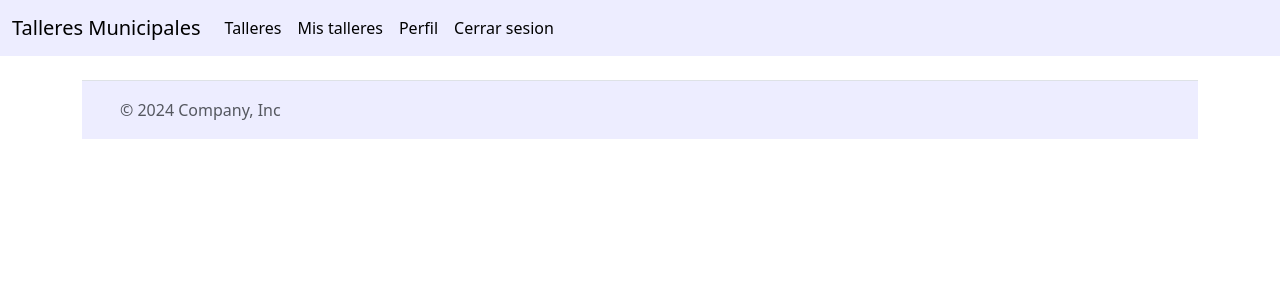
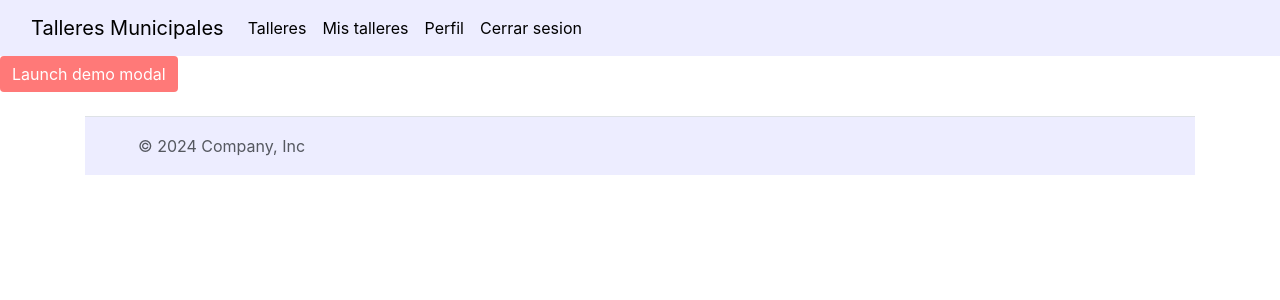
Before and after one commit to Joakosss/TalleresMunicipalidad, a Django app: page /inscripcion/ in a window 1280 px wide. Shown: the top 300 px of the page. Run offline with Django 5.2, Linux system fonts and the light colour scheme; a user stored in the database is signed in; some libraries are stand-ins or nearby versions.

Commit message:
modal taller uuu

```diff
--- a/talleresAPP/templates/pages/base.html
+++ b/talleresAPP/templates/pages/base.html
@@ -7,6 +7,8 @@
     <title>Talleres Municipales</title>
     {% comment %}boostrap{% endcomment %}
     <link href="https://cdn.jsdelivr.net/npm/bootstrap@5.3.3/dist/css/bootstrap.min.css" rel="stylesheet" integrity="sha384-QWTKZyjpPEjISv5WaRU9OFeRpok6YctnYmDr5pNlyT2bRjXh0JMhjY6hW+ALEwIH" crossorigin="anonymous" />
+
+    <link rel="stylesheet" href="https://cdn.jsdelivr.net/npm/bootstrap@4.0.0/dist/css/bootstrap.min.css" integrity="sha384-Gn5384xqQ1aoWXA+058RXPxPg6fy4IWvTNh0E263XmFcJlSAwiGgFAW/dAiS6JXm" crossorigin="anonymous">
     <link rel="stylesheet" href="{% static 'css/colores.css' %}" />
   </head>
   <body>
@@ -26,5 +28,8 @@
     {% comment %}Aqui van los mensajes de messages{% endcomment %}
 
     <script src="https://cdn.jsdelivr.net/npm/bootstrap@5.3.3/dist/js/bootstrap.bundle.min.js" integrity="sha384-YvpcrYf0tY3lHB60NNkmXc5s9fDVZLESaAA55NDzOxhy9GkcIdslK1eN7N6jIeHz" crossorigin="anonymous"></script>
+    <script src="https://code.jquery.com/jquery-3.2.1.slim.min.js" integrity="sha384-KJ3o2DKtIkvYIK3UENzmM7KCkRr/rE9/Qpg6aAZGJwFDMVNA/GpGFF93hXpG5KkN" crossorigin="anonymous"></script>
+    <script src="https://cdn.jsdelivr.net/npm/popper.js@1.12.9/dist/umd/popper.min.js" integrity="sha384-ApNbgh9B+Y1QKtv3Rn7W3mgPxhU9K/ScQsAP7hUibX39j7fakFPskvXusvfa0b4Q" crossorigin="anonymous"></script>
+    <script src="https://cdn.jsdelivr.net/npm/bootstrap@4.0.0/dist/js/bootstrap.min.js" integrity="sha384-JZR6Spejh4U02d8jOt6vLEHfe/JQGiRRSQQxSfFWpi1MquVdAyjUar5+76PVCmYl" crossorigin="anonymous"></script>
   </body>
 </html>
--- a/talleresAPP/templates/pages/inscripcion.html
+++ b/talleresAPP/templates/pages/inscripcion.html
@@ -1 +1,29 @@
 {% extends 'pages/base.html' %}
+
+{% block body %}
+<!-- Button trigger modal -->
+<button type="button" class="btn btn-primary" data-toggle="modal" data-target="#exampleModal">
+    Launch demo modal
+  </button>
+    <!-- Modal -->
+<div class="modal fade" id="exampleModal" tabindex="-1" role="dialog" aria-labelledby="exampleModalLabel" aria-hidden="true">
+    <div class="modal-dialog" role="document">
+      <div class="modal-content">
+        <div class="modal-header">
+          <h5 class="modal-title" id="exampleModalLabel">Modal title</h5>
+          <button type="button" class="close" data-dismiss="modal" aria-label="Close">
+            <span aria-hidden="true">&times;</span>
+          </button>
+        </div>
+        <div class="modal-body">
+          ...
+        </div>
+        <div class="modal-footer">
+          <button type="button" class="btn btn-secondary" data-dismiss="modal">Close</button>
+          <button type="button" class="btn btn-primary">Save changes</button>
+        </div>
+      </div>
+    </div>
+</div>
+
+{% endblock %}
```
Also changed, not shown: talleresAPP/templates/components/card_taller.html (+25 -1 lines), talleresAPP/static/js/inscripcion.js (added), talleresAPP/templates/components/card_inscripcion.html (added).
